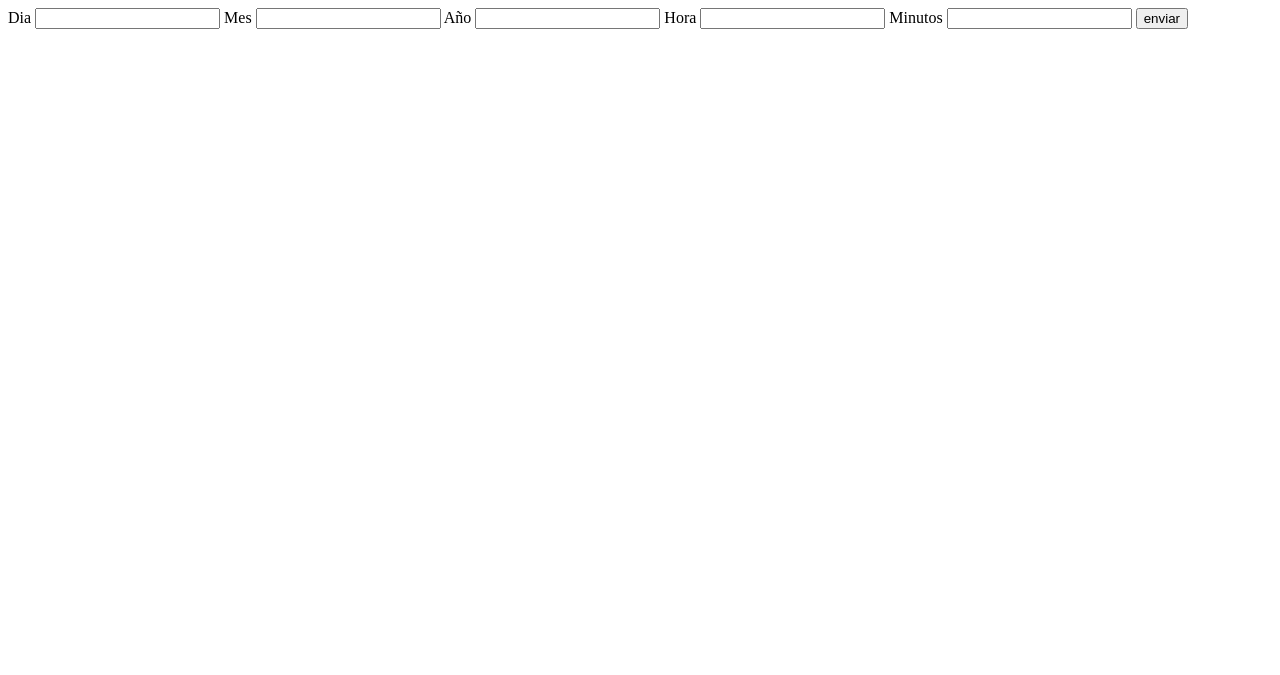
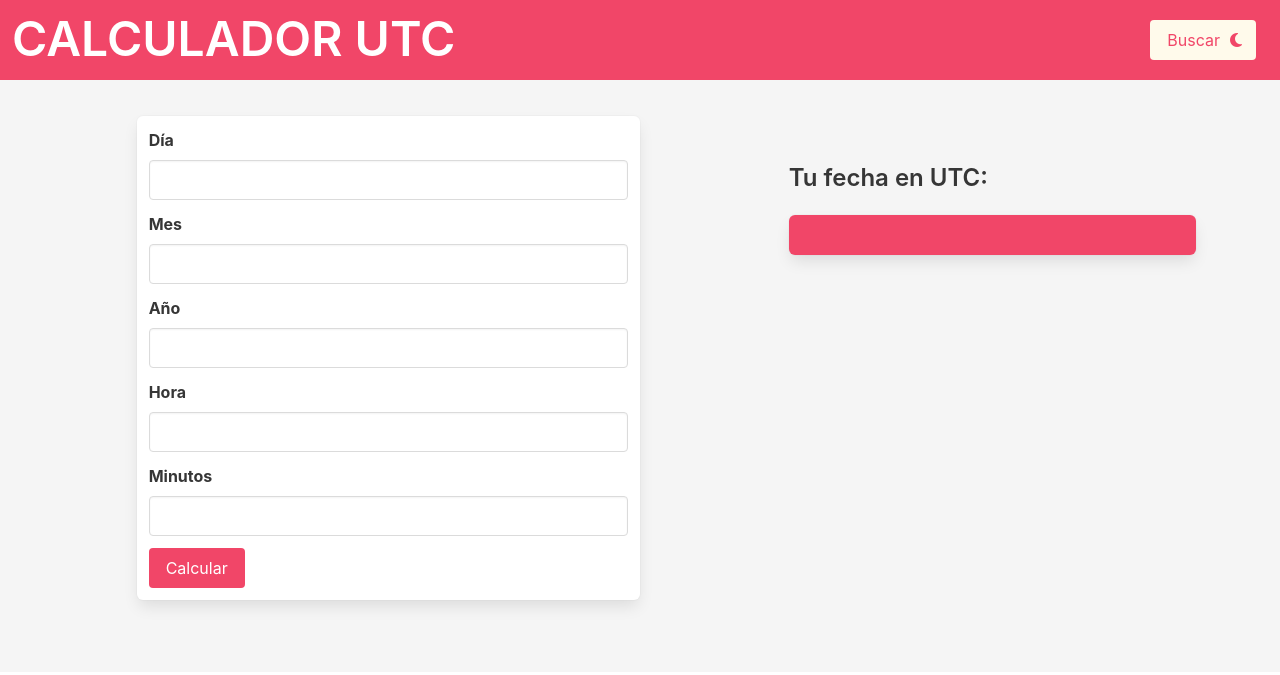
Before and after one commit to Nataliasoledadnavarro/Caculadora-UTC, a plain HTML site: page index.html in a window 1280 px wide. Drawn offline with nearby package versions, Linux system fonts and the light colour scheme.

Commit message:
Maquetado

```diff
--- a/index.html
+++ b/index.html
@@ -1,31 +1,84 @@
 <!DOCTYPE html>
 <html lang="es">
+
 <head>
     <meta charset="UTF-8">
     <meta http-equiv="X-UA-Compatible" content="IE=edge">
     <meta name="viewport" content="width=device-width, initial-scale=1.0">
+    <script src="https://kit.fontawesome.com/0ca0e55b9a.js" crossorigin="anonymous"></script>
+    <link rel="stylesheet" href="https://cdn.jsdelivr.net/npm/bulma@0.9.3/css/bulma.min.css" />
     <title>Horario UTC</title>
 </head>
-<body>
 
-<label>Dia
-    <input id="input-dia" type="Number">
-</label>
-<label>Mes
-    <input id="input-mes" type="Number">
-</label>
-<label>Año
-    <input id="input-año" type="Number">
-</label>
-<label>Hora
-    <input id="input-hora" type="Number">
-</label>Minutos
-    <input id="input-minutos" type="Number">
-</label>
+<body class="has-background-light">
+    <nav class="navbar  has-background-danger is-mobile" role="navigation" aria-label="main navigation">
+        <div class="navbar-brand">
+            <a href="https://github.com/Nataliasoledadnavarro/api-usuarios" aria-label="Ruta al github del proyecto">
+                <h1 class="title is-1 has-text-white is-size-3-mobile m-3">CALCULADOR UTC</h1>
+            </a>
+        </div>
+        <div class="navbar-end">
+            <div class="navbar-item">
+                <a id="link-web-luna"
+                    href="https://www.moonpage.com/index.html?go=T&auto_dst=T&totphase=WANING+CRESCENT+%2831.21%25+full%29&m=5&d=29&y=1983&hour=4&min=30&sec=21"
+                    class="button is-warning is-light m-3 ">
+                    <span class="has-text-danger">Buscar</span>
+                    <span class="icon">
+                        <i class="fas fa-moon has-text-danger"></i>
+                    </span>
+                </a>
+            </div>
+        </div>
+    </nav>
+    <main>
+        <section class="seccion-principal section columns">
+            <form class="box column is-5 is-offset-1">
+                <div class="field">
+                    <label class="label">Día</label>
+                    <div class="control">
+                        <input class="input" id="input-dia" type="Number" min="1" max="31">
+                    </div>
+                </div>
+                <div class="field">
+                    <label class="label">Mes</label>
+                    <div class="control">
+                        <input class="input" id="input-mes" type="Number" min="1" max="12">
+                    </div>
+                </div>
+                <div class="field">
+                    <label class="label">Año</label>
+                    <div class="control">
+                        <input class="input" id="input-año" type="Number">
+                    </div>
+                </div>
+                <div class="field">
+                    <label class="label">Hora</label>
+                    <div class="control">
+                        <input class="input" id="input-hora" type="Number" min="0" max="23">
+                    </div>
+                </div>
+                <div class="field">
+                    <label class="label">Minutos</label>
+                    <div class="control">
+                        <input class="input" id="input-minutos" type="Number" min="0" max="60">
+                    </div>
+                </div>
+                <button class="button is-danger" id="boton-calcular">Calcular</button>
+            </form>
 
-<button id="boton-enviar">enviar</button>
+            <div class="section column is-5 is-offset-1">
+                <p class="title is-4">Tu fecha en UTC:</p>
+                <div class="box has-background-danger">
+                    <p id="resultado" class="has-background-white pl-3 has-text-weight-semibold is-size-4"></p>
+                </div>
+            </div>
 
-<p id="resultado"></p>
-  <script src="index.js"></script>
+        </section>
+    </main>
+
+
+
+    <script src="index.js"></script>
 </body>
+
 </html>
--- a/index.js
+++ b/index.js
@@ -4,57 +4,60 @@ const inputMes = document.getElementById("input-mes")
 const inputAño = document.getElementById("input-año")
 const inputHora = document.getElementById("input-hora")
 const inputMinutos = document.getElementById("input-minutos")
-const enviar = document.getElementById("boton-enviar")
+const formulario = document.querySelector("form")
+const enviar = document.getElementById("boton-calcular")
 const resultado = document.getElementById("resultado")
 
 
-    enviar.onclick = (e) =>{
+formulario.onsubmit = (e) => {
     e.preventDefault()
-        const date = new Date(`${inputAño.value}-${inputMes.value}-${inputDia.value} ${inputHora.value}:${inputMinutos.value}:00:00`).toUTCString()
-        console.log(date)
-
-        const dia = date.slice(4,7)
-        const mes = calcularMes(date.slice(8,11))
-        const año = date.slice(12,16)
-        const hora = date.slice(17,22)
-        resultado.textContent = `Fecha en UTC: ${dia}/${mes}/${año} ${hora}hs`
 }
 
-    const calcularMes = (mes) =>{
-        if(mes === "Jan"){
+enviar.onclick = () => {
+    const date = new Date(`${inputAño.value}-${inputMes.value}-${inputDia.value} ${inputHora.value}:${inputMinutos.value}:00:00`).toUTCString()
+
+    const dia = date.slice(4, 7)
+    const mes = calcularMes(date.slice(8, 11))
+    const año = date.slice(12, 16)
+    const hora = date.slice(17, 22)
+    resultado.textContent = `${dia}/${mes}/${año} ${hora}hs`
+}
+
+const calcularMes = (mes) => {
+    if (mes === "Jan") {
         return 1
     }
-        if(mes === "Feb"){
+    if (mes === "Feb") {
         return 2
     }
-        if(mes === "Mar"){
+    if (mes === "Mar") {
         return 3
     }
-        if(mes === "Apr"){
+    if (mes === "Apr") {
         return 4
     }
-        if(mes === "May"){
+    if (mes === "May") {
         return 5
     }
-        if(mes === "Jun"){
+    if (mes === "Jun") {
         return 6
     }
-        if(mes === "Jul"){
+    if (mes === "Jul") {
         return 7
     }
-        if(mes === "Aug"){
+    if (mes === "Aug") {
         return 8
     }
-        if(mes === "Sep"){
+    if (mes === "Sep") {
         return 9
     }
-        if(mes === "Oct"){
+    if (mes === "Oct") {
         return 10
     }
-        if(mes === "Nov"){
+    if (mes === "Nov") {
         return 11
     }
-        if(mes === "Dec"){
+    if (mes === "Dec") {
         return 12
     }
 }
```
Lines whose indentation alone changed are shown as unchanged.
